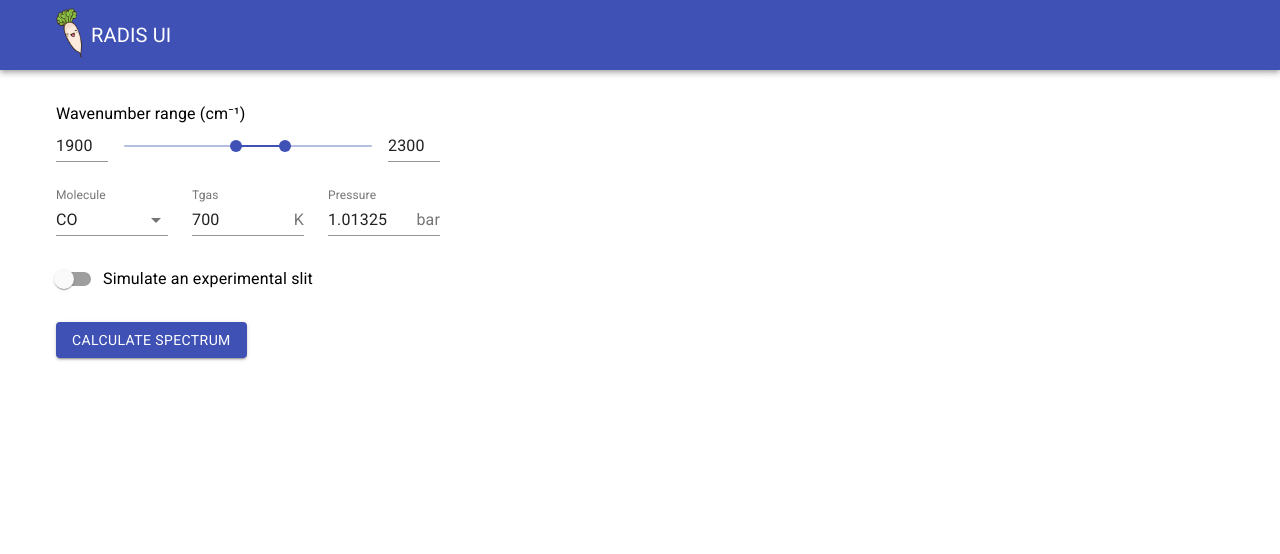
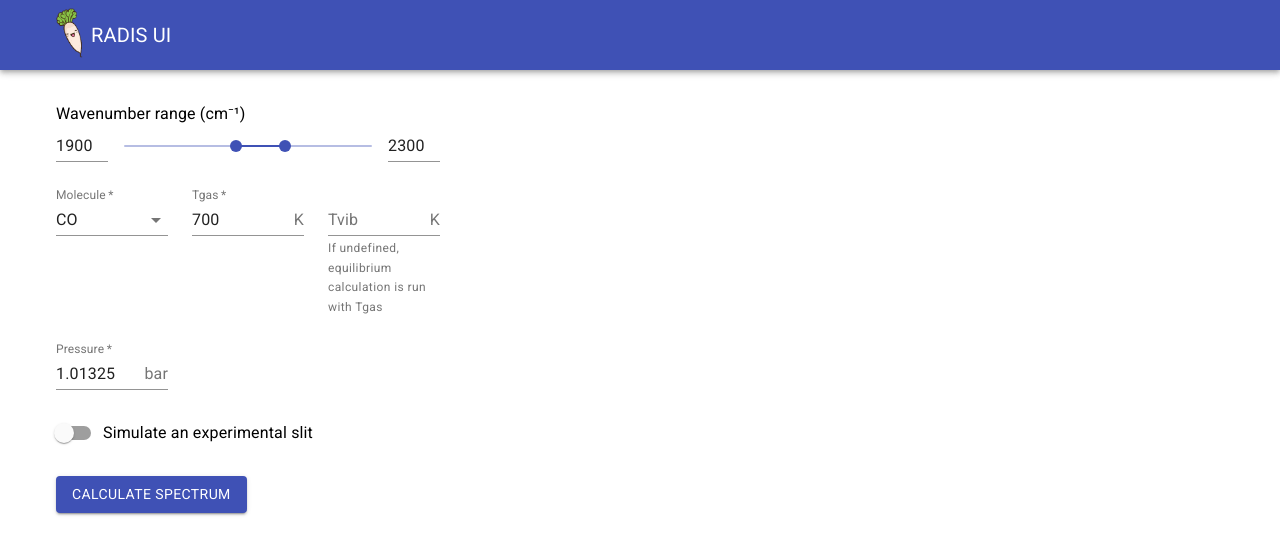
Before and after one commit to arunavabasucom/radis-app, a React (Create React App) app in the folder frontend/: page / in a window 1280 px wide. Shown: the top 554 px of the page. Built offline with nearby package versions, Linux system fonts and the light colour scheme; no server answers.

Commit message:
Add support for specifying vibrational temperature (#82)

```diff
--- a/frontend/src/components/CalcSpectrum.tsx
+++ b/frontend/src/components/CalcSpectrum.tsx
@@ -22,6 +22,7 @@ interface Response<T> {
 interface ValidationErrors {
   molecule?: string;
   tgas?: string;
+  tvib?: string;
   pressure?: string;
 }
 
@@ -35,6 +36,7 @@ const CalcSpectrum: React.FC = () => {
     min_wavenumber_range: 1900,
     max_wavenumber_range: 2300,
     tgas: 700,
+    tvib: null,
     pressure: 1.01325,
     simulate_slit: false,
   });
@@ -62,7 +64,9 @@ const CalcSpectrum: React.FC = () => {
   const calcSpectrumHandler = () => {
     setLoading(true);
     fetch(
-      `http://localhost:5000/calc-spectrum?${queryString.stringify(params)}`,
+      `http://localhost:5000/calc-spectrum?${queryString.stringify(params, {
+        skipNull: true,
+      })}`,
       {
         method: "GET",
       }
@@ -130,6 +134,7 @@ const CalcSpectrum: React.FC = () => {
 
           <Grid item xs={4}>
             <TextField
+              required
               id="tgas-input"
               error={validationErrors.tgas !== undefined}
               value={params.tgas}
@@ -151,6 +156,33 @@ const CalcSpectrum: React.FC = () => {
 
           <Grid item xs={4}>
             <TextField
+              id="tvib-input"
+              error={validationErrors.tvib !== undefined}
+              value={params.tvib}
+              type="number"
+              helperText={
+                validationErrors.tvib ||
+                "If undefined, equilibrium calculation is run with Tgas"
+              }
+              onChange={(event) =>
+                setParams({
+                  ...params,
+                  tvib: event.target.value
+                    ? parseFloat(event.target.value)
+                    : null,
+                })
+              }
+              InputProps={{
+                endAdornment: <InputAdornment position="end">K</InputAdornment>,
+                inputProps: { step: 1 },
+              }}
+              label="Tvib"
+            />
+          </Grid>
+
+          <Grid item xs={4}>
+            <TextField
+              required
               error={validationErrors.pressure !== undefined}
               value={params.pressure}
               type="number"
--- a/frontend/src/components/MoleculeSelector.tsx
+++ b/frontend/src/components/MoleculeSelector.tsx
@@ -41,6 +41,7 @@ const MoleculeSelector: React.FC<MoleculeSelectorProps> = ({
       renderInput={(params) => (
         <TextField
           {...params}
+          required
           label="Molecule"
           error={moleculeValidationError !== undefined}
           helperText={moleculeValidationError}
--- a/frontend/src/components/WavenumberRangeSlider.tsx
+++ b/frontend/src/components/WavenumberRangeSlider.tsx
@@ -74,6 +74,7 @@ const WavelengthRangeSlider: React.FC<WavelengthRangeSliderProps> = ({
     id: string
   ) => (
     <Input
+      required
       id={id}
       className={classes.input}
       value={value}
--- a/frontend/src/constants.ts
+++ b/frontend/src/constants.ts
@@ -1,9 +1,10 @@
 export interface CalcSpectrumParams
-  extends Record<string, string | number | boolean> {
+  extends Record<string, string | number | boolean | null> {
   molecule: string;
   min_wavenumber_range: number;
   max_wavenumber_range: number;
   tgas: number;
+  tvib: number | null;
   pressure: number;
   simulate_slit: boolean;
 }
```
Also changed, not shown: 2 other files (tests, documents, lock files or other folders).
